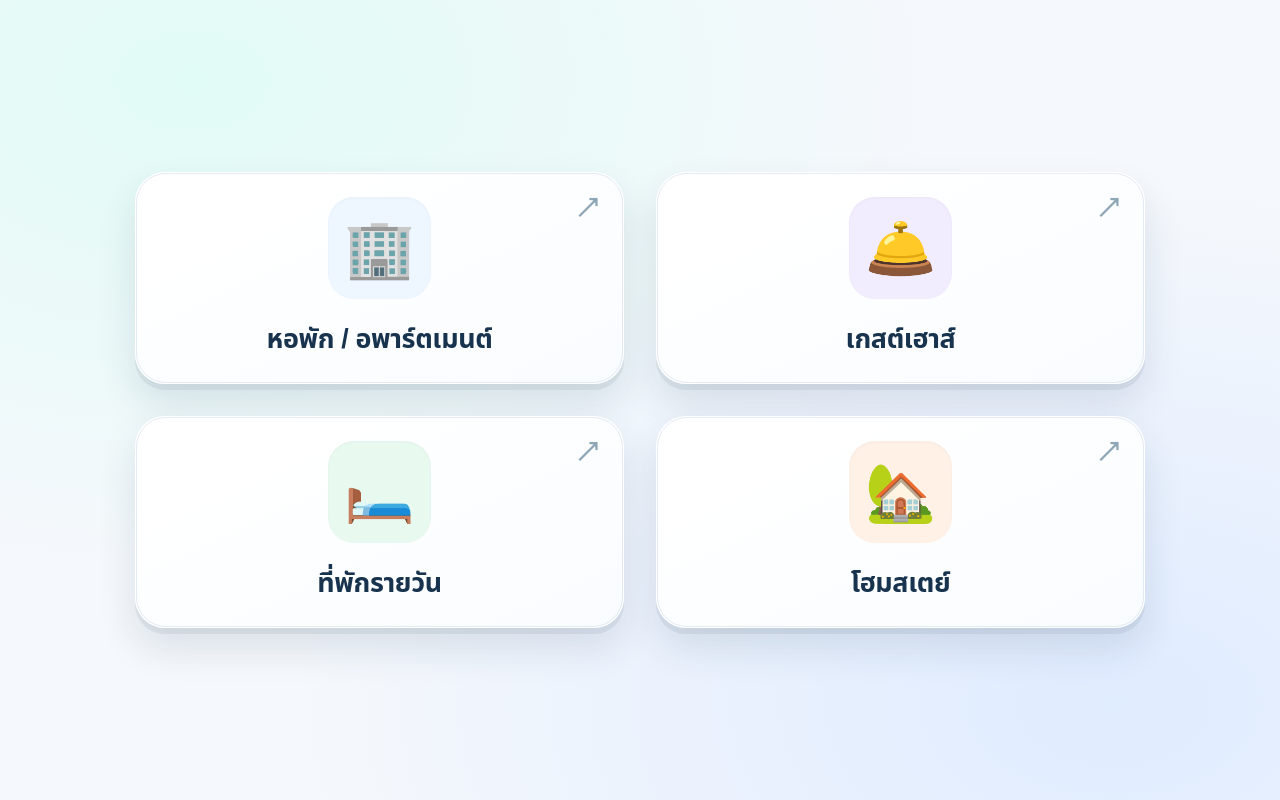
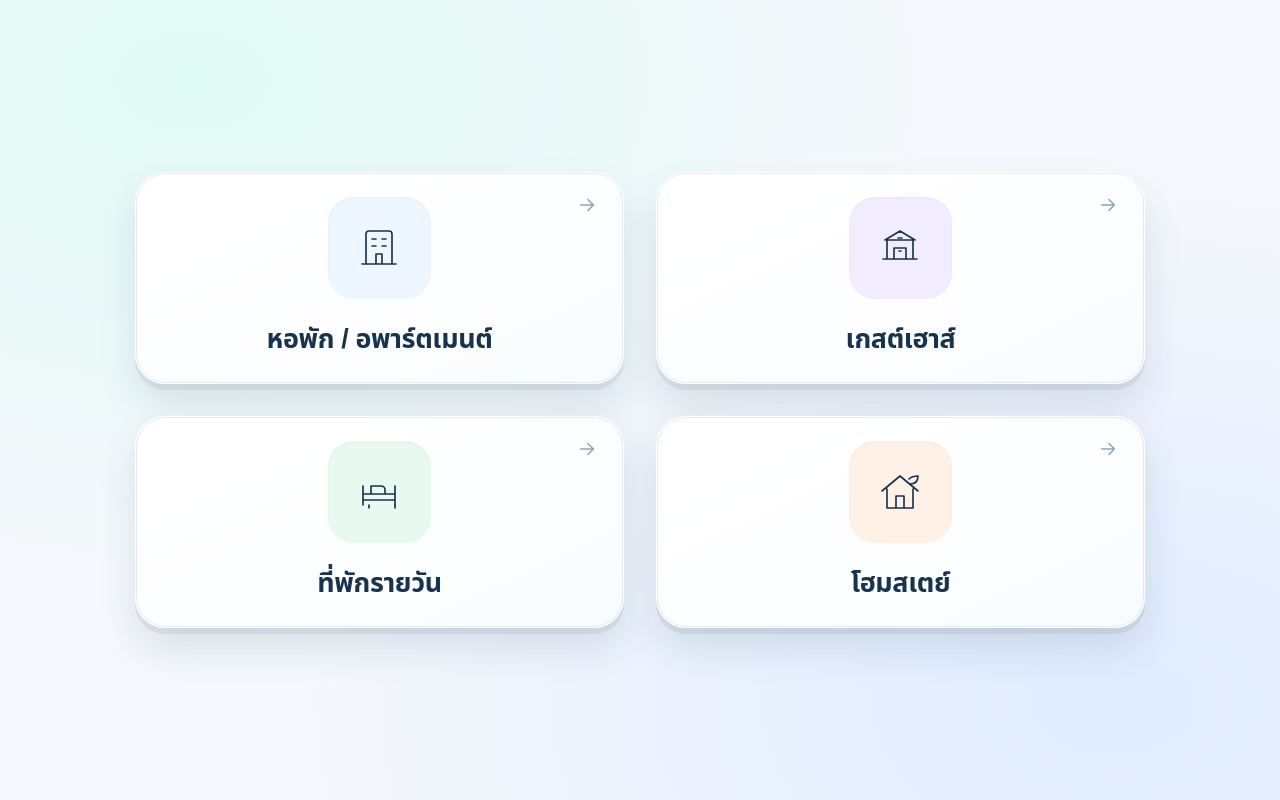
Before and after one commit to santilab48/StayHub, a Next.js app: page / in a window 1280 px wide. Built offline with nearby package versions, Linux system fonts and the light colour scheme.

Commit message:
redesign(home): modern four floating navigation surfaces with custom vector icons

```diff
--- a/app/page.tsx
+++ b/app/page.tsx
@@ -1,23 +1,42 @@
 import {accommodationTypes,type AccommodationType} from '../lib/accommodation-types'
 
-const choices:{id:AccommodationType;icon:string}[]=[
- {id:'apartment',icon:'🏢'},
- {id:'guesthouse',icon:'🛎️'},
- {id:'daily',icon:'🛏️'},
- {id:'homestay',icon:'🏡'}
-]
+const choices:AccommodationType[]=['apartment','guesthouse','daily','homestay']
+
+function StayTypeIcon({type}:{type:AccommodationType}){
+ const common={fill:'none',stroke:'currentColor',strokeWidth:1.65,strokeLinecap:'round' as const,strokeLinejoin:'round' as const}
+ return <svg aria-hidden="true" viewBox="0 0 48 48" width="48" height="48" {...common}>
+  {type==='apartment' && <>
+   <path d="M11 40V10a3 3 0 0 1 3-3h20a3 3 0 0 1 3 3v30M7 40h34M21 40V30h6v10"/>
+   <path d="M17 15h4m6 0h4M17 22h4m6 0h4" />
+  </>}
+  {type==='guesthouse' && <>
+   <path d="M7 35h34M11 35V16h26v19M9 16l15-9 15 9M18 35V24h12v11"/>
+   <path d="M22 14h4M23 27h2" />
+  </>}
+  {type==='daily' && <>
+   <path d="M8 37V18m0 14h32v5M8 26h32v6M16 26v-8h10a4 4 0 0 1 4 4v4M40 26v-8"/>
+   <path d="M14 37v3m26-3v3"/>
+  </>}
+  {type==='homestay' && <>
+   <path d="m6 23 18-15 18 15M11 21v19h26V21M20 40V28h8v12"/>
+   <path d="M33 11c3-3 6-3 9-3 0 5-3 8-8 8" />
+  </>}
+ </svg>
+}
 
 export default function Home(){
  return <main className="floatingHome" aria-label="เลือกประเภทที่พัก">
-  <nav className="floatingHomeGrid" aria-label="ประเภทที่พักทั้ง 4 แบบ">
-   {choices.map((choice,index)=><a
-    key={choice.id}
-    href={'/cloud?type='+encodeURIComponent(choice.id)}
+  <nav className="floatingHomeGrid" aria-label="เลือกประเภทที่พัก">
+   {choices.map((type,index)=><a
+    key={type}
     className={'floatingHomeButton floatingHomeButton'+(index+1)}
-    aria-label={'เลือก'+accommodationTypes[choice.id].label}>
-    <span className="floatingHomeIcon" aria-hidden="true">{choice.icon}</span>
-    <span className="floatingHomeLabel">{accommodationTypes[choice.id].label}</span>
-    <span className="floatingHomeArrow" aria-hidden="true">↗</span>
+    href={'/cloud?type='+encodeURIComponent(type)}
+    aria-label={'เลือก'+accommodationTypes[type].label}>
+     <span className="floatingHomeIcon"><StayTypeIcon type={type}/></span>
+     <span className="floatingHomeLabel">{accommodationTypes[type].label}</span>
+     <span className="floatingHomeArrow" aria-hidden="true">
+      <svg viewBox="0 0 24 24" width="22" height="22" fill="none" stroke="currentColor" strokeWidth="1.7" strokeLinecap="round" strokeLinejoin="round"><path d="M5 12h14m-6-6 6 6-6 6"/></svg>
+     </span>
    </a>)}
   </nav>
  </main>
```
